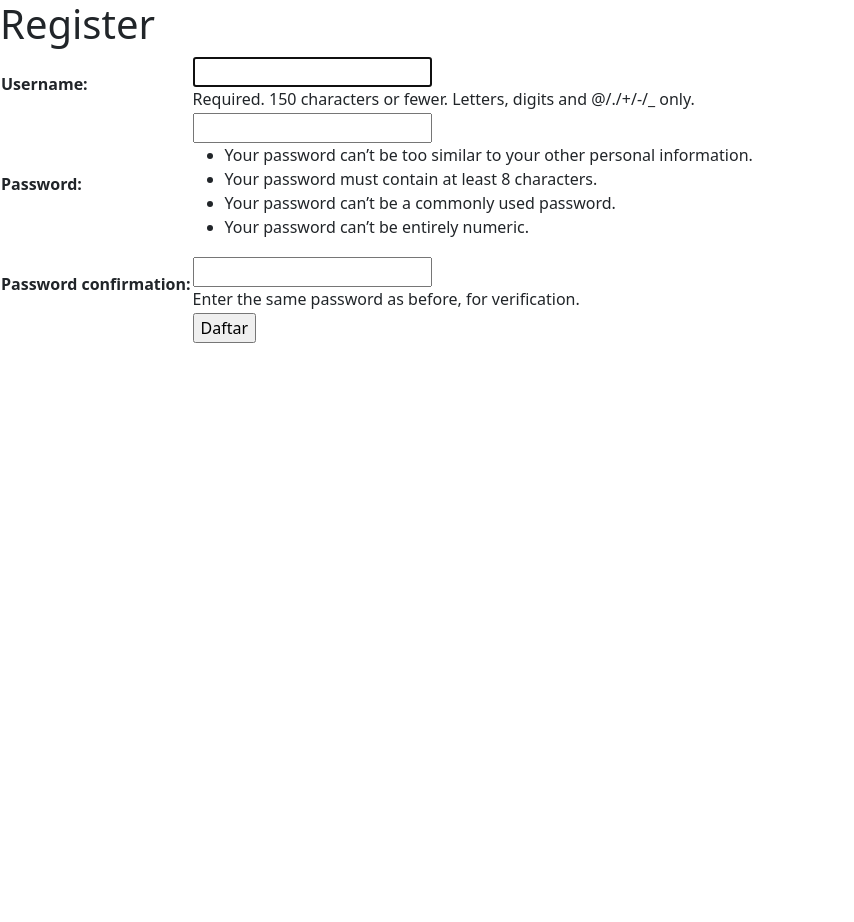
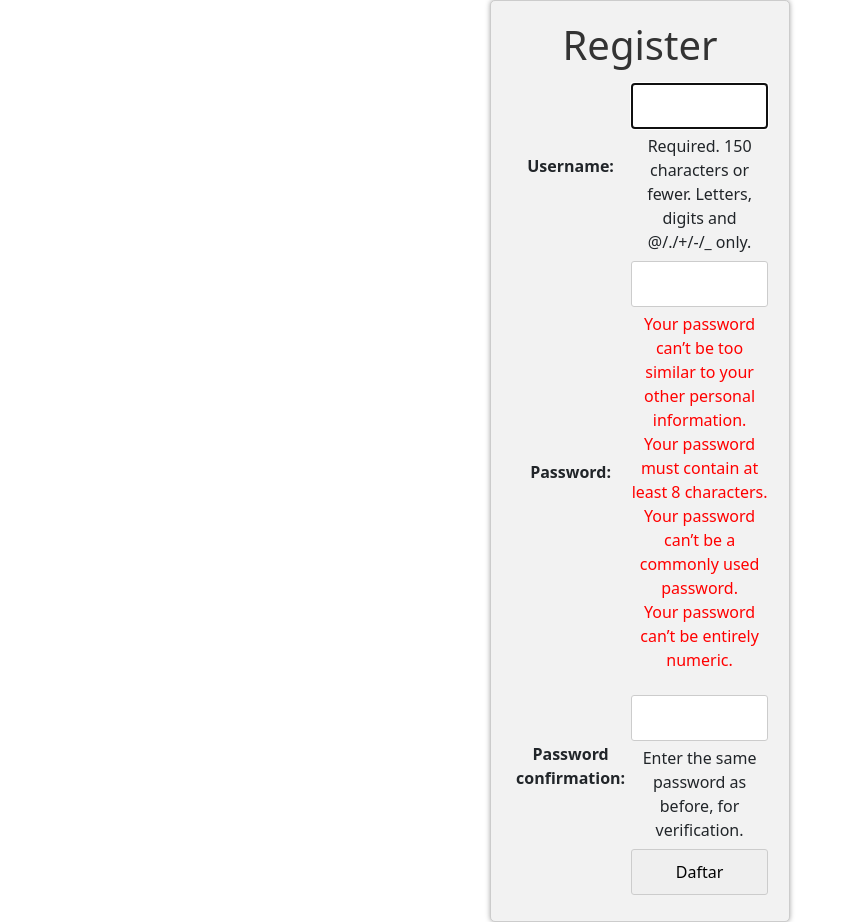
Before and after one commit to GoedangG/BayuInventory, a Django app: page /register/ in a window 1280 px wide. Shown: the whole page, without its empty margins (0-854 px from the left). Before the commit the page ends 343 px from the top, so only its background shows below. Run offline with Django 4.2, Linux system fonts and the light colour scheme.

Commit message:
Menyelesaikan Tugas 5 PBP

```diff
--- a/main/templates/register.html
+++ b/main/templates/register.html
@@ -1,26 +1,64 @@
 {% extends 'base.html' %}
-
 {% block meta %}
     <title>Register</title>
 {% endblock meta %}
+{% block content %}
+    <style>
+        /* Gaya untuk div dengan class "login" */
+        .login {
+            width: 300px;
+            margin: 0 auto;
+            padding: 20px;
+            background-color: #f2f2f2;
+            border: 1px solid #ccc;
+            border-radius: 5px;
+            box-shadow: 0px 0px 5px 0px #aaa;
+        }
 
-{% block content %}
+        /* Gaya untuk judul "Register" */
+        h1 {
+            text-align: center;
+            color: #333;
+        }
 
-<div class = "login">
+        /* Gaya untuk form */
+        form {
+            text-align: center;
+        }
 
+        /* Gaya untuk input dan tombol */
+        input[type="text"],
+        input[type="password"],
+        input[type="submit"] {
+            width: 100%;
+            padding: 10px;
+            margin: 5px 0;
+            border: 1px solid #ccc;
+            border-radius: 3px;
+        }
+
+        /* Gaya untuk pesan kesalahan */
+        ul {
+            list-style-type: none;
+            padding: 0;
+        }
+
+        ul li {
+            color: red;
+        }
+    </style>
+    <div class="login">
         <h1>Register</h1>
-
-        <form method="POST" >
+        <form method="POST">
             {% csrf_token %}
             <table>
                 {{ form.as_table }}
                 <tr>
                     <td></td>
-                    <td><input type="submit" name="submit" value="Daftar"/></td>
+                    <td><input type="submit" name="submit" value="Daftar" /></td>
                 </tr>
             </table>
         </form>
-
         {% if messages %}
             <ul>
                 {% for message in messages %}
@@ -28,7 +66,5 @@
                 {% endfor %}
             </ul>
         {% endif %}
-
     </div>
-
 {% endblock content %}
```
Also changed, not shown: main/templates/create_product.html (+44 -1 lines), main/templates/login.html (+41 -10 lines), main/templates/main.html (+22 -16 lines), README.md. Lines whose indentation alone changed are shown as unchanged.
